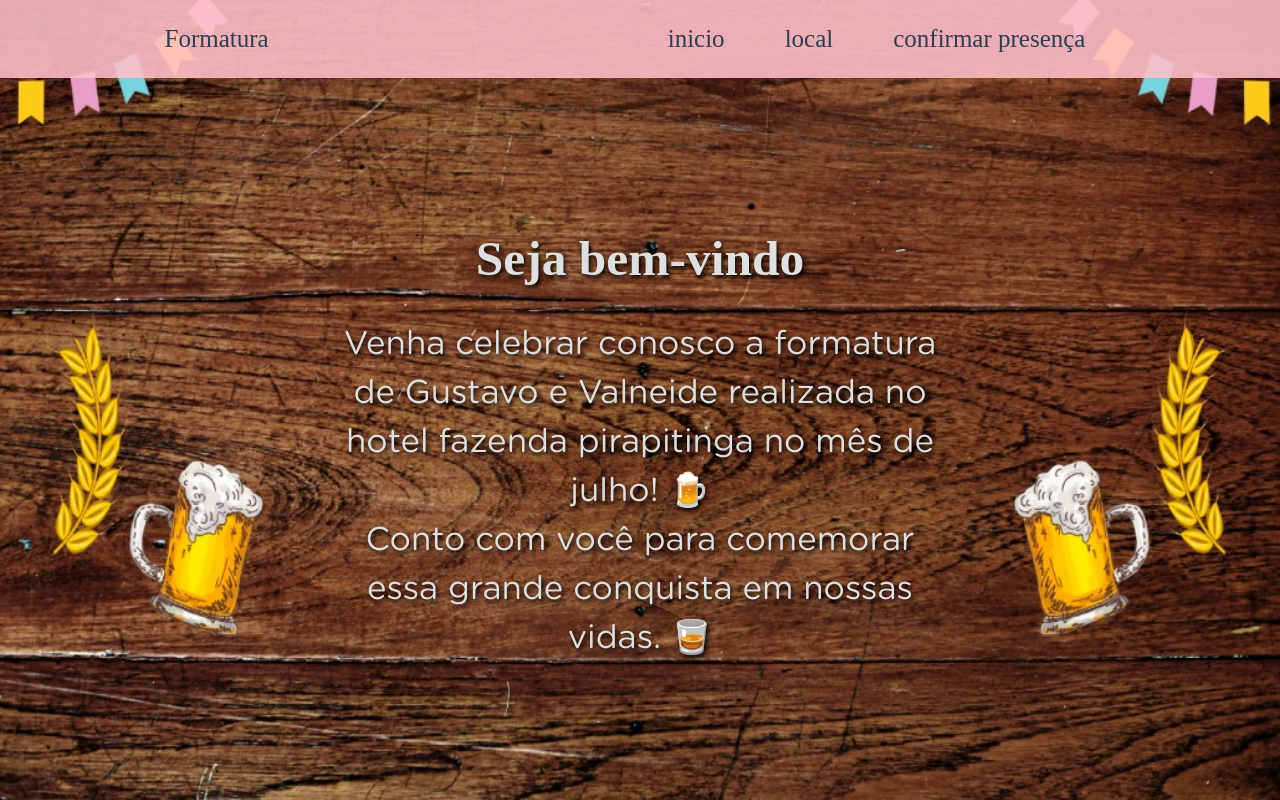
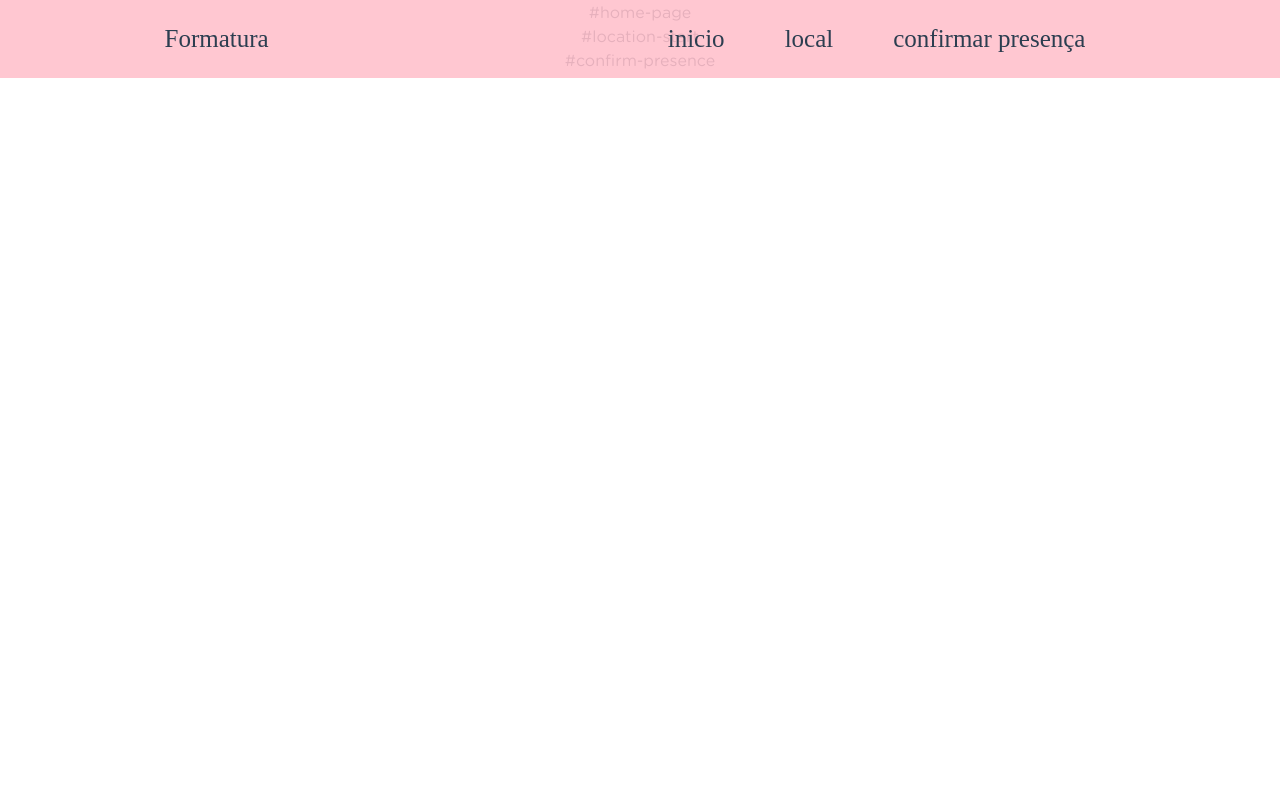
Before and after one commit to terzeu/invites-website, a Vue app: page / in a window 1280 px wide. Shown: the top 800 px of the page. Built offline with nearby package versions, Linux system fonts and the light colour scheme; a web font is replaced by a local one.

Commit message:
atualizando branch

```diff
--- a/src/App.vue
+++ b/src/App.vue
@@ -1,21 +1,18 @@
 <template>
   <Header/>
-  <Home/>
-  <Location/>
-  <Presence/>
+  <Router/>
 </template>
 <script>
 import Header from './components/Header'
-import Presence from './views/Presence.vue'
-import Home from './views/Home.vue'
-import Location from './views/Location.vue'
+import Router from'./components/Router'
 export default {
   name: 'App',
   components: {
     Header,
-    Presence,
-    Home,
-    Location
+    Router
+  },
+  props: {
+    Router
   }
 }
 </script>
--- /dev/null
+++ b/src/components/Router.vue
@@ -0,0 +1,22 @@
+<template>
+<routes.component/>
+<div v-for="(routes, index) in routes" :key="`route-${index}`">
+    {{
+        routes.id
+    }}
+</div>
+</template>
+<script>
+import index from '../routers/index.js'
+export default {
+    name: 'Router',
+    data() {
+        return {
+            routes: index
+        };
+    }
+}
+</script>
+<style>
+
+</style>
--- /dev/null
+++ b/src/routers/index.js
@@ -0,0 +1,24 @@
+import Home from '../views/Home.vue'
+import Location from '../views/Location.vue'
+import Presence from '../views/Presence.vue'
+const routes = [
+    {
+        path: '/home-page',
+        id: '#home-page',
+        name: 'home',
+        compoment: Home
+    },
+    {
+        path: '/location-start',
+        id: '#location-start',
+        name: 'location',
+        compoment: Location
+    },
+    {
+        path: '/confirm-presence',
+        id: '#confirm-presence',
+        name: 'presence',
+        compoment: Presence
+    }
+]
+export default routes
```
